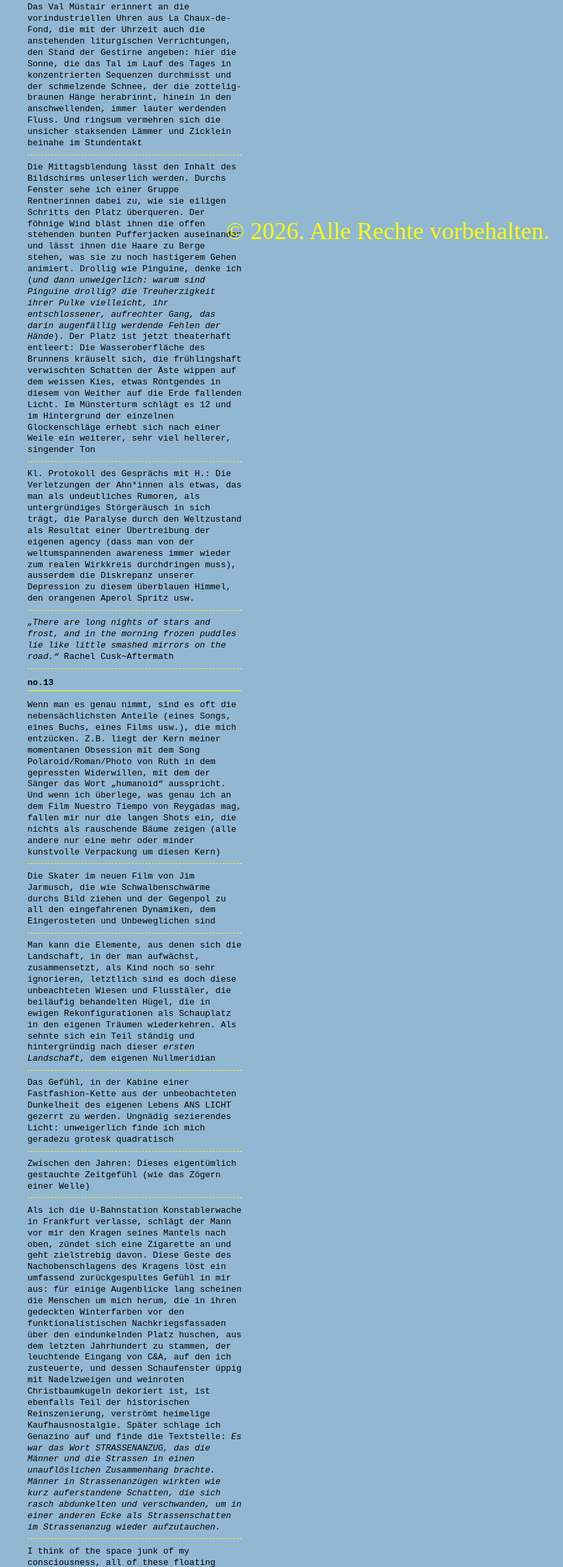
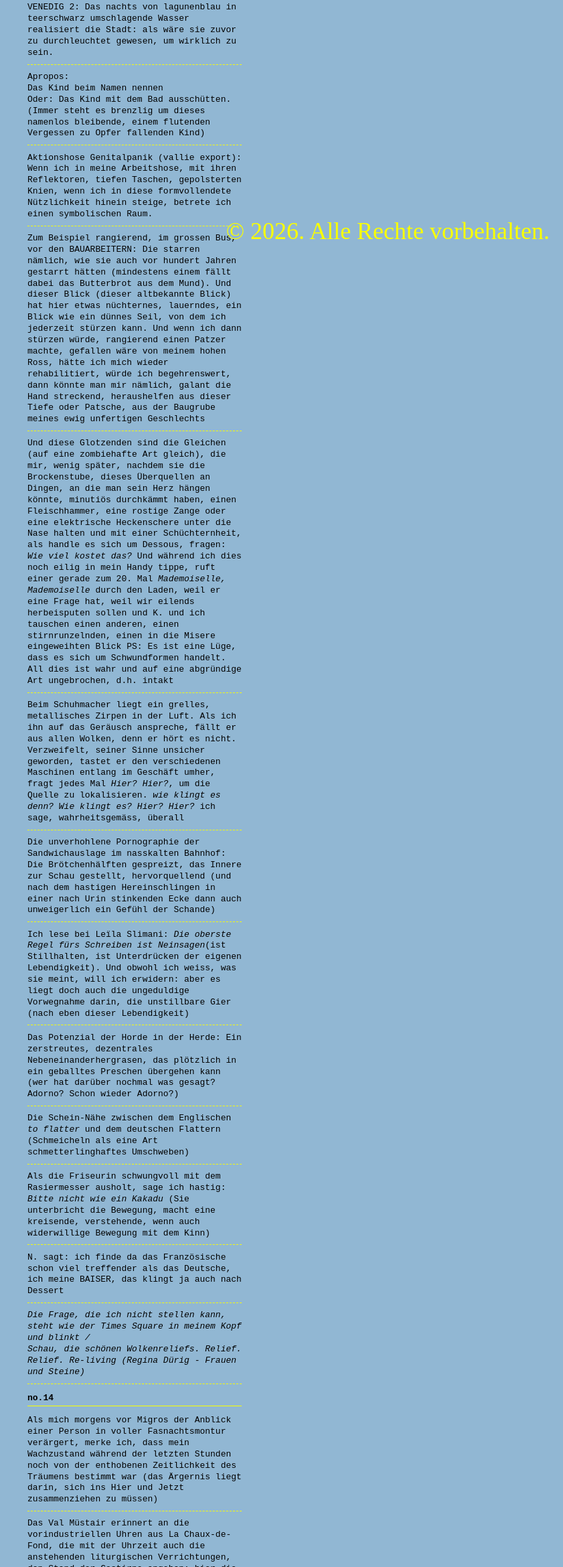
Before and after one commit to dilbahar-askari/material, a plain HTML site: page index.html in a window 1280 px wide. Shown: the part 411-2751 px from the top of the page at 67% size, without its empty margins (439-1280 px from the left). Drawn offline with Linux system fonts and the light colour scheme.

Commit message:
Update index.html
neues material

```diff
--- a/index.html
+++ b/index.html
@@ -11,6 +11,25 @@
 <h2> <br/> <br/>material </h1> <br/>
 <p> <em> Das festhaltend, was sonst huschend vorbeizieht. Wolkenhafte Materialisierungen, Schwebendes, manchmal sogar fast Nichts </em>
 </p>
+ <p class="doppelte-linie">no.15</p>
+ <p>VENEDIG 1: Es wäre falsch, diesem Trotten, Kaufen, Zunichtefotografieren, in das man sich einreiht, völlig das genuine Moment des Entzückens abzusprechen: Ein Kind, das, um zu verstehen, zerbricht (Und es glänzt ja wirklich, durch all diese Schichten der Entfremdung hindurch)</p>
+<p>VENEDIG 2: Das nachts von lagunenblau in teerschwarz umschlagende Wasser realisiert die Stadt: als wäre sie zuvor zu durchleuchtet gewesen, um wirklich zu sein.</p>
+<p> </em>Apropos:<br>Das Kind beim Namen nennen </em> <br> Oder: </em>Das Kind mit dem Bad ausschütten.</em> (Immer steht es brenzlig um dieses namenlos bleibende, einem flutenden Vergessen zu Opfer fallenden Kind)</p>
+<p>Aktionshose Genitalpanik (vallie export):<br>
+Wenn ich in meine Arbeitshose, mit ihren Reflektoren, tiefen Taschen, gepolsterten Knien, wenn ich in diese formvollendete Nützlichkeit hinein steige, betrete ich einen symbolischen Raum.</p>
+<p>Zum Beispiel rangierend, im grossen Bus, vor den BAUARBEITERN: Die starren nämlich, wie sie auch vor hundert Jahren gestarrt hätten (mindestens einem fällt dabei das Butterbrot aus dem Mund). Und dieser Blick (dieser altbekannte Blick) hat hier etwas nüchternes, lauerndes, ein Blick wie ein dünnes Seil, von dem ich jederzeit stürzen kann. Und wenn ich dann stürzen würde, rangierend einen Patzer machte, gefallen wäre von meinem hohen Ross, hätte ich mich wieder rehabilitiert, würde ich begehrenswert, dann könnte man mir nämlich, galant die Hand streckend, heraushelfen aus dieser Tiefe oder Patsche, aus der Baugrube meines ewig unfertigen Geschlechts </p>
+ <p>Und diese Glotzenden sind die Gleichen (auf eine zombiehafte Art gleich), die mir, wenig später, nachdem sie die Brockenstube, dieses Überquellen an Dingen, an die man sein Herz hängen könnte, minutiös durchkämmt haben, einen Fleischhammer, eine rostige Zange oder eine elektrische Heckenschere unter die Nase halten und mit einer Schüchternheit, als handle es sich um Dessous, fragen: <em>Wie viel kostet das?</em>
+Und während ich dies noch eilig in mein Handy tippe, ruft einer gerade zum 20. Mal <em>Mademoiselle, Mademoiselle </em>durch den Laden, weil er eine Frage hat, weil wir eilends herbeisputen sollen und K. und ich tauschen einen anderen, einen stirnrunzelnden, einen in die Misere eingeweihten Blick
+PS: Es ist eine Lüge, dass es sich um Schwundformen handelt. All dies ist wahr und auf eine abgründige Art ungebrochen, d.h. intakt</p>
+ <p>Beim Schuhmacher liegt ein grelles, metallisches Zirpen in der Luft. Als ich ihn auf das Geräusch anspreche, fällt er aus allen Wolken, denn er hört es nicht. Verzweifelt, seiner Sinne unsicher geworden, tastet er den verschiedenen Maschinen entlang im Geschäft umher, fragt jedes Mal <em>Hier? Hier?</em>, um die Quelle zu lokalisieren. <em>wie klingt es denn? Wie klingt es? Hier? Hier?</em> ich sage, wahrheitsgemäss, überall</p>
+ <p>Die unverhohlene Pornographie der Sandwichauslage im nasskalten Bahnhof: Die Brötchenhälften gespreizt, das Innere zur Schau gestellt, hervorquellend (und nach dem hastigen Hereinschlingen in einer nach Urin stinkenden Ecke dann auch unweigerlich ein Gefühl der Schande)</p>
+ <p>Ich lese bei Leïla Slimani: <em>Die oberste Regel fürs Schreiben ist Neinsagen</em>(ist Stillhalten, ist Unterdrücken der eigenen Lebendigkeit). Und obwohl ich weiss, was sie meint, will ich erwidern: aber es liegt doch auch die ungeduldige Vorwegnahme darin, die unstillbare Gier (nach eben dieser Lebendigkeit)</p>
+<p>Das Potenzial der Horde in der Herde: Ein zerstreutes, dezentrales Nebeneinanderhergrasen, das plötzlich in ein geballtes Preschen übergehen kann (wer hat darüber nochmal was gesagt? Adorno? Schon wieder Adorno?)</p>
+ <p>Die Schein-Nähe zwischen dem Englischen <em>to flatter</em> und dem deutschen Flattern (Schmeicheln als eine Art schmetterlinghaftes Umschweben)</p>
+ <p>Als die Friseurin schwungvoll mit dem Rasiermesser ausholt, sage ich hastig: <em>Bitte nicht wie ein Kakadu </em>(Sie unterbricht die Bewegung, macht eine kreisende, verstehende, wenn auch widerwillige Bewegung mit dem Kinn)</p>
+ <p>N. sagt: ich finde da das Französische schon viel treffender als das Deutsche, ich meine BAISER, das klingt ja auch nach Dessert</p>
+ <p><em>Die Frage, die ich nicht stellen kann, steht wie der Times Square in meinem Kopf und blinkt /<br></em>
+<em>Schau, die schönen Wolkenreliefs. Relief. Relief. Re-living (Regina Dürig - Frauen und Steine)</em></p>
 <p class="doppelte-linie">no.14</p>
  <p> Als mich morgens vor Migros der Anblick einer Person in voller Fasnachtsmontur verärgert, merke ich, dass mein Wachzustand während der letzten Stunden noch von der enthobenen Zeitlichkeit des Träumens bestimmt war (das Ärgernis liegt darin, sich ins Hier und Jetzt zusammenziehen zu müssen) </p>
  <p> Das Val Müstair erinnert an die vorindustriellen Uhren aus La Chaux-de-Fond, die mit der Uhrzeit auch die anstehenden liturgischen Verrichtungen, den Stand der Gestirne angeben: hier die Sonne, die das Tal im Lauf des Tages in konzentrierten Sequenzen durchmisst und der schmelzende Schnee, der die zottelig-braunen Hänge herabrinnt, hinein in den anschwellenden, immer lauter werdenden Fluss. Und ringsum vermehren sich die unsicher staksenden Lämmer und Zicklein beinahe im Stundentakt </p>
```
